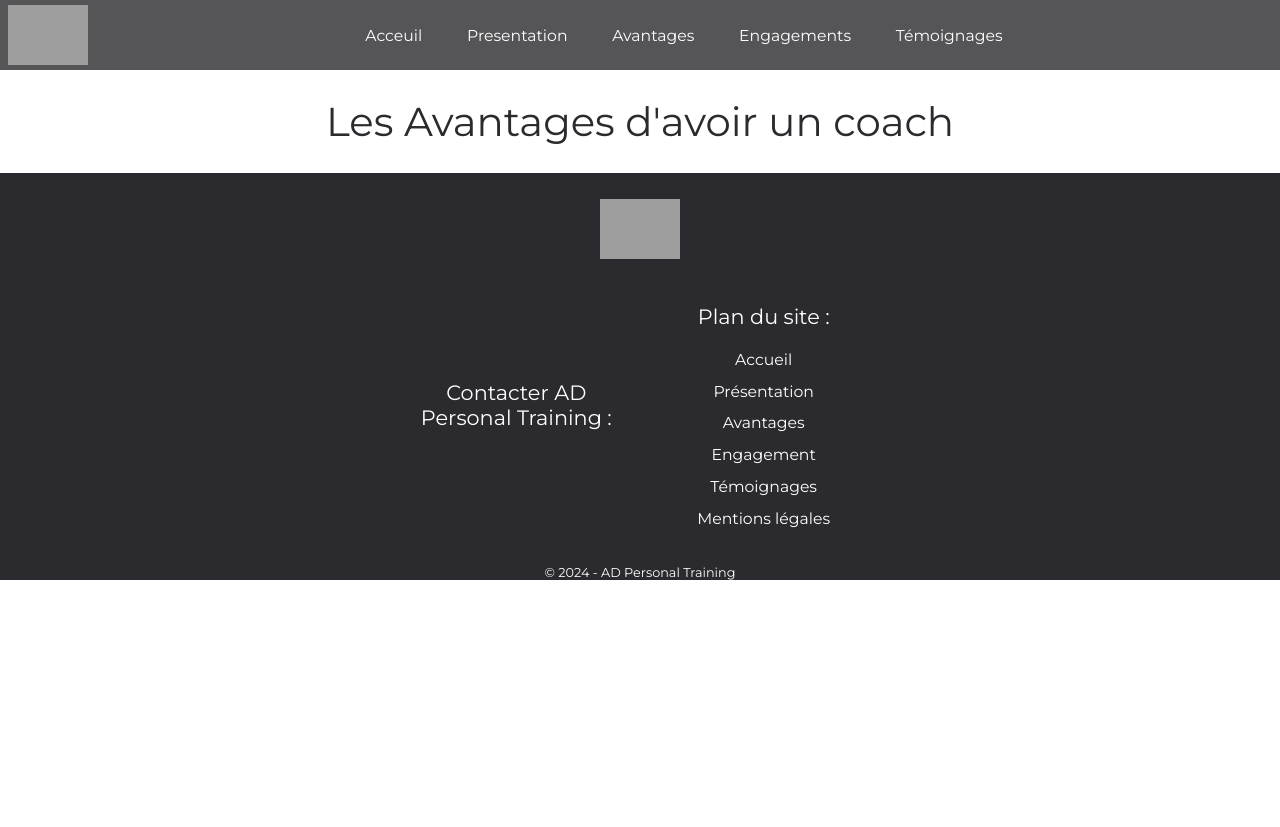
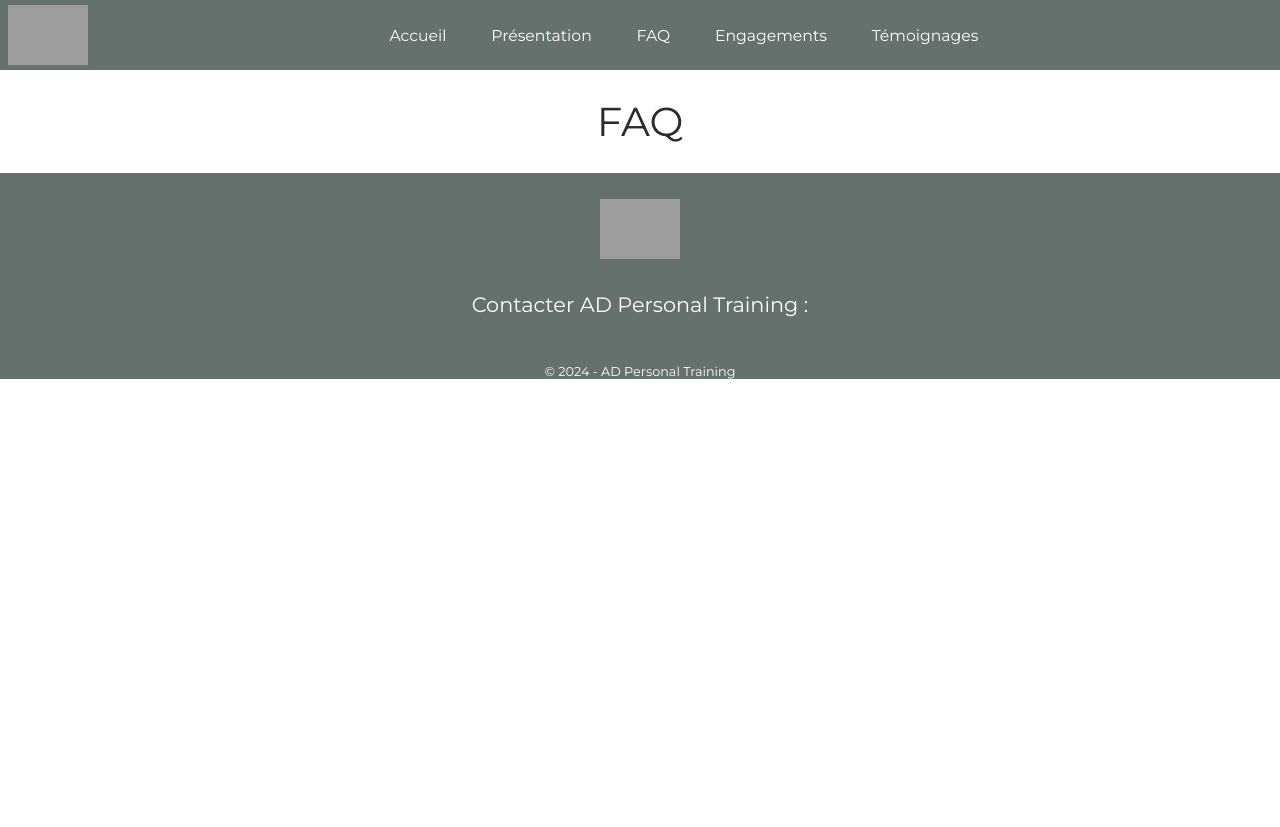
Before and after one commit to MartinDelhaye/adpersonaltraining, a PHP site: page /avantage.php in a window 1280 px wide. Run offline with PHP 8.4, Linux system fonts and the light colour scheme; data that the repository does not hold is empty; grey boxes are pictures that could not be loaded.

Commit message:
Réunion
Modification faites pendant la reu

```diff
--- a/CSS/style.css
+++ b/CSS/style.css
@@ -259,9 +259,9 @@ header {
     position: fixed;
     top: 0;
     left: 0;
-    background-color: #2b2b2fCC;
+    background-color: var(--color-sombre);
     z-index: 1000;
-    backdrop-filter: blur(10px);
+    /* backdrop-filter: blur(10px); */
     max-height: 300px;
     height: 70px;
     width: 100vw;
@@ -375,7 +375,7 @@ nav a:hover::after {
 /* ------------- Footer ------------- */
 
 footer {
-    background-color: #2b2b2f;
+    background-color: var(--color-sombre);
     bottom: 0;
     padding-bottom: 0 !important;
 }
--- a/avantage.php
+++ b/avantage.php
@@ -19,7 +19,7 @@ $tabAvantage = obtenirDonnees("*", "avantage", '', 'pos_avantage', 'fetchAll');
     ?>
     <main>
         <?php
-        afficheTitre(1, "Les Avantages d'avoir un coach", "texte-center", "");
+        afficheTitre(1, "FAQ", "texte-center", "");
         if (!empty($tabAvantage)):
             afficheInfo($tabAvantage, 'avantage', 'flex column bloc_info_wrapper', 'anim-appear bloc_info info_avantage flex row align-item-center padding-2');
         endif;
--- a/scripts/fonction.php
+++ b/scripts/fonction.php
@@ -82,13 +82,13 @@ function afficherHeader()
                     <nav class="flex justify-content-center align-item-center padding-2 nav-menu">
                         <ul class="flex row gap-1 ">
                             <li>
-                                <a href="index.php">Acceuil</a>
+                                <a href="index.php">Accueil</a>
                             </li>
                             <li>
-                                <a href="presentation.php">Presentation</a>
+                                <a href="presentation.php">Présentation</a>
                             </li>
                             <li>
-                                <a href="avantage.php">Avantages</a>
+                                <a href="avantage.php">FAQ</a>
                             </li>
                             <li>
                                 <a href="engagement.php">Engagements</a>
@@ -114,12 +114,10 @@ function afficherFooter()
 
     // Affichage du footer
     echo '
-        <footer class="width-100 flex column space-between align-item-center justify-content-center text-white padding-2">
+        <footer class="width-100 flex column space-between align-item-center justify-content-center text-white padding-2 gap-1">
             <a href="index.php" title="Retour accueil" class="flex justify-content-center">
                 ' . afficherImage('Image/Img_BDD/' . $logoData['chemin_images'], $logoData['id_images'], 'logo', '') . '
             </a>';
-
-    echo "<div class='flex gap-1 padding-2 modif-flex-mobile align-item-center'>";
 
     // Section "Contacter AD Personal Training" avec les réseaux sociaux
     echo '<div class="width-50">
@@ -148,21 +146,6 @@ function afficherFooter()
 
     echo '</ul>';
     echo '</div>';
-
-    // Plan du site - liens vers les pages principales
-    echo '<div class="width-50">
-                <h3 class="texte-center">Plan du site :</h3>
-                <ul class="plan-site-list texte-center flex column gap-1">
-                    <li><a href="index.php" title="Présentation">Accueil</a></li>
-                    <li><a href="presentation.php" title="Présentation">Présentation</a></li>
-                    <li><a href="avantage.php" title="Avantages">Avantages</a></li>
-                    <li><a href="engagement.php" title="Engagement">Engagement</a></li>
-                    <li><a href="temoignage.php" title="Témoignages">Témoignages</a></li>
-                    <li><a href="mentions-legales.php" title="Mentions légales">Mentions légales</a></li>
-                </ul>
-            </div>';
-
-    echo "</div>"; // Fermeture du div "flex gap-1"
 
     // Affichage des mentions légales et des informations de copyright
     echo '<p class="texte-center copyright">&copy; ' . date('Y') . ' - AD Personal Training </p>
```
Also changed, not shown: Image/Img_BDD/image_acceuil_1.jpg, Image/Img_BDD/image_acceuil_2.jpg, Image/Img_BDD/image_presentation.jpeg (deleted), Image/Img_BDD/image_presentation.jpg (added), Image/Reseaux_Sociaux/tel.png (added), Image/Temoignage/IMG_9446.jpg (deleted), Image/Temoignage/boulay_marine.jpg.
